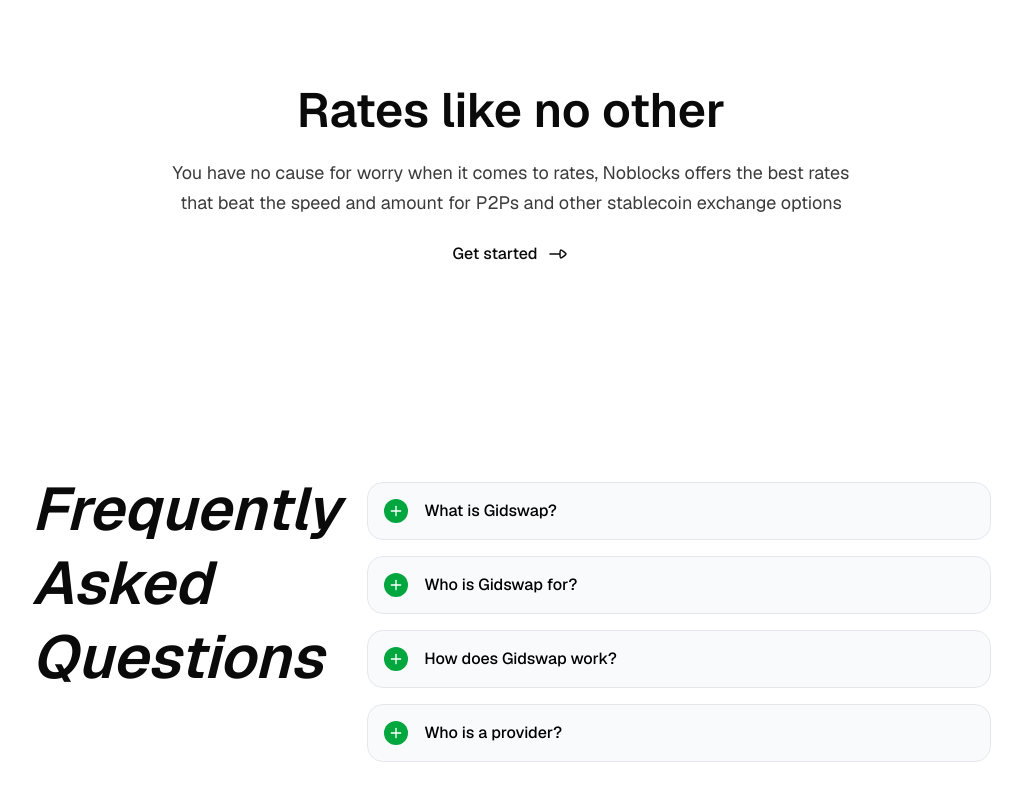
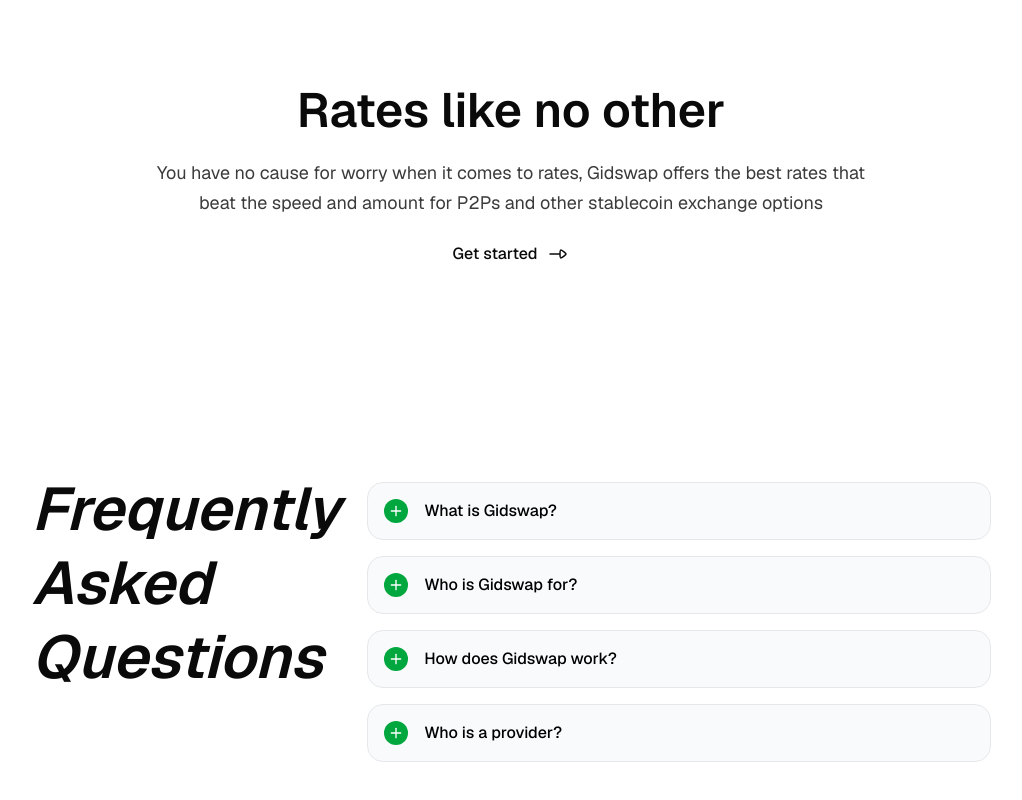
Before and after one commit to favourolaoye/gidswapv2, a Next.js app: page / in a window 1280 px wide. Shown: the part 2317-3117 px from the top of the page, without its empty margins (129-1151 px from the left). Built offline with nearby package versions, Linux system fonts and the light colour scheme.

Commit message:
fix: update company name from Noblocks to Gidswap in RatesSection

```diff
--- a/_components/sections/Rates.tsx
+++ b/_components/sections/Rates.tsx
@@ -11,7 +11,7 @@
             Rates like no other
           </h3>
           <p className="max-w-[712px] text-center text-base font-normal leading-[30px] opacity-80 lg:text-lg">
-            You have no cause for worry when it comes to rates, Noblocks offers
+            You have no cause for worry when it comes to rates, Gidswap offers
             the best rates that beat the speed and amount for P2Ps and other
             stablecoin exchange options
           </p>
```
